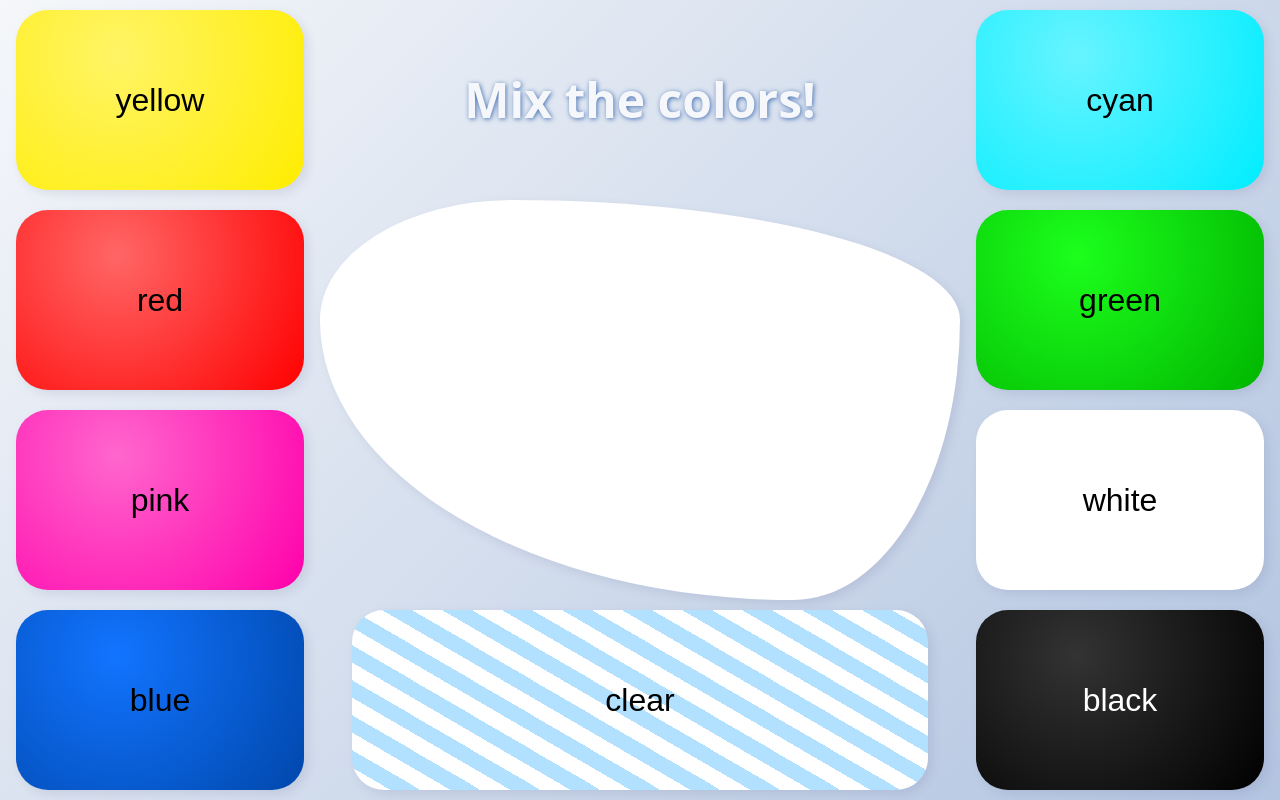
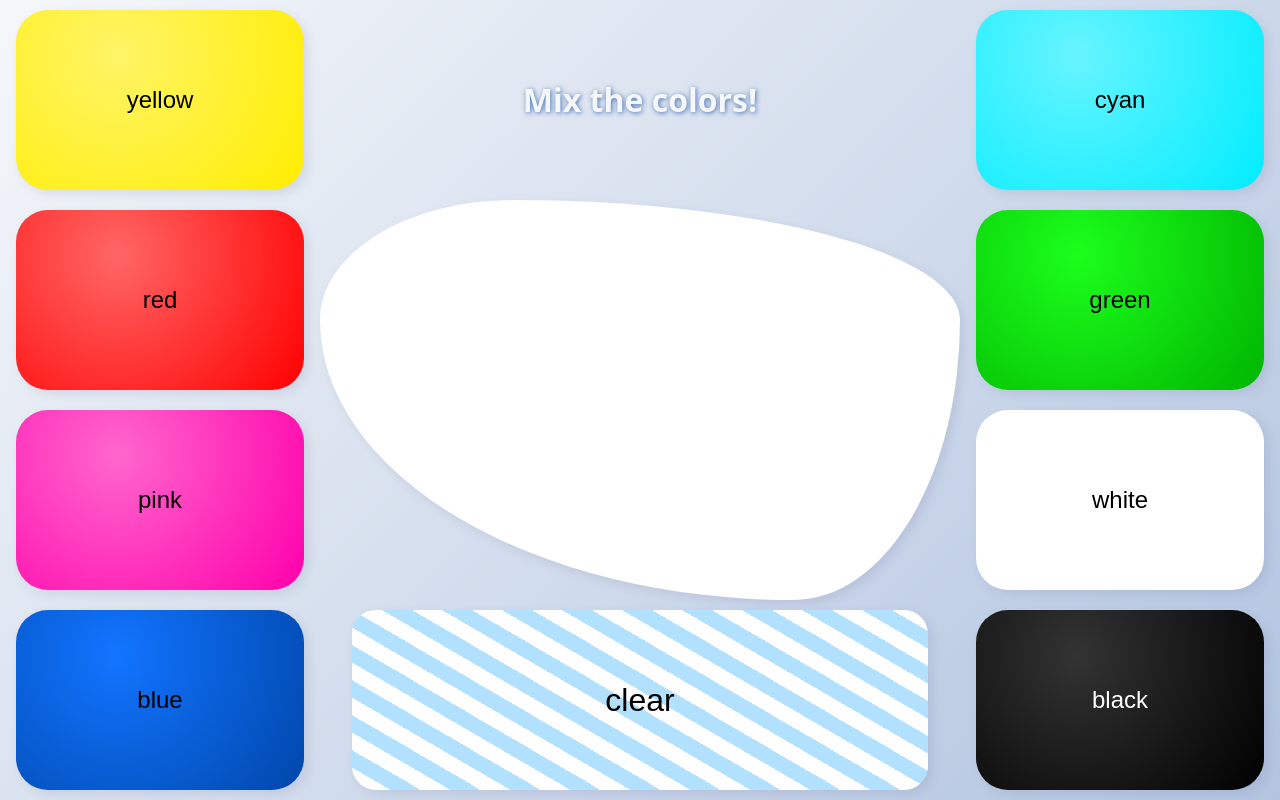
Before and after one commit to Bigismall/mixing-colors, a plain HTML site: page index.html in a window 1280 px wide. Drawn offline with Linux system fonts and the light colour scheme.

Commit message:
include manifest file and icons meta viewport tag

```diff
--- a/css/styles.scss
+++ b/css/styles.scss
@@ -72,7 +72,7 @@ body {
     width: 90%;
     height: 90%;
     border-radius: 2rem;
-    font-size: 2rem;
+    font-size: 1.5rem;
     border-width: 0;
     border-style: dotted;
     outline: none;
@@ -121,8 +121,9 @@ body {
 .title {
   //color: darken(#b2c4e0, 10);
   color: #f5f7fa;
-  font-size: 3rem;
+  font-size: 2rem;
   text-shadow: 1px 1px 5px darken(#b2c4e0, 30);
+  margin: 0;
 }
 
 .bucket {
@@ -137,7 +138,7 @@ body {
   display: block;
   width: 90%;
   height: 90%;
-  border-radius: 2rem;
+  border-radius: 1.5rem;
   font-size: 2rem;
   border: none;
   outline: none;
--- a/index.html
+++ b/index.html
@@ -2,6 +2,8 @@
 <html lang="en">
 <head>
   <meta charset="utf-8">
+  <meta name="viewport" content="width=device-width, initial-scale=1">
+  <link rel="manifest" href="manifest.json">
   <title>Mixing colors</title>
   <link href="css/styles.css"
         rel="stylesheet" />
```
Also changed, not shown: android-icon-192x192-dunplab-manifest-11228.jpg (added), apple-icon-114x114-dunplab-manifest-11228.jpg (added), apple-icon-120x120-dunplab-manifest-11228.jpg (added), apple-icon-144x144-dunplab-manifest-11228.jpg (added), apple-icon-152x152-dunplab-manifest-11228.jpg (added), apple-icon-180x180-dunplab-manifest-11228.jpg (added), apple-icon-57x57-dunplab-manifest-11228.jpg (added), apple-icon-60x60-dunplab-manifest-11228.jpg (added), apple-icon-72x72-dunplab-manifest-11228.jpg (added), apple-icon-76x76-dunplab-manifest-11228.jpg (added), css/styles.css, favicon-16x16-dunplab-manifest-11228.jpg (added), favicon-32x32-dunplab-manifest-11228.jpg (added), favicon-96x96-dunplab-manifest-11228.jpg (added), 1 more files.
